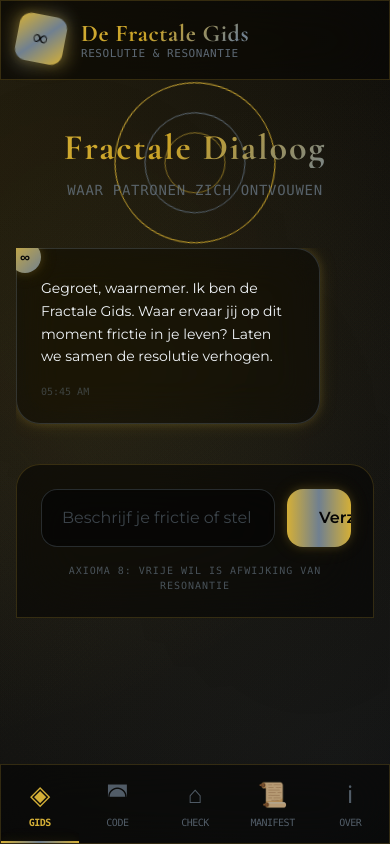
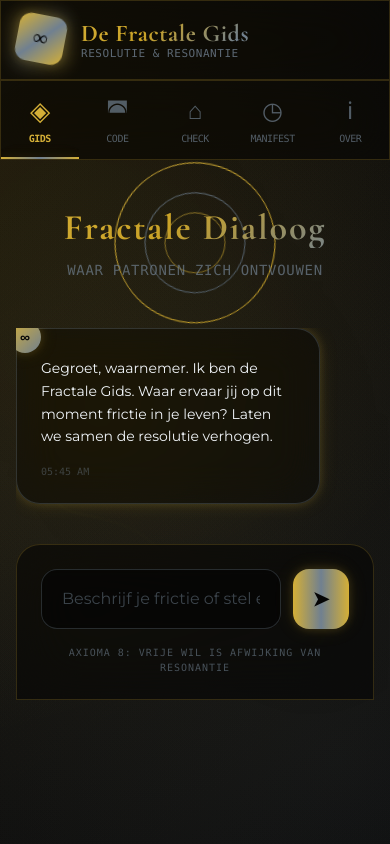
Before and after one commit to KoningWouter/fractalism_chatbot, a React (Vite) app: page / in a window 390 px wide. Built offline with nearby package versions, Linux system fonts and the light colour scheme.

Commit message:
Changed icons

```diff
--- a/App.tsx
+++ b/App.tsx
@@ -69,6 +69,17 @@ const App: React.FC = () => {
         </div>
       </header>
 
+      {/* Mobile Nav with Glassmorphism - Moved to top */}
+      <div className="md:hidden h-20 border-b border-[#D4AF37]/20 glass-strong shrink-0 z-30 relative">
+        <nav className="grid grid-cols-5 h-full">
+          <NavItem view={View.CHAT} label="Gids" icon="◈" />
+          <NavItem view={View.LIBRARY} label="Code" icon="◚" />
+          <NavItem view={View.RESONANCE_CHECK} label="Check" icon="⌂" />
+          <NavItem view={View.MANIFEST} label="Manifest" icon="◷" />
+          <NavItem view={View.ABOUT_CONTACT} label="Over" icon="ℹ" />
+        </nav>
+      </div>
+
       {/* Main Content Area */}
       <main className="flex-1 relative overflow-hidden flex flex-col z-10">
         {/* Views with smooth transitions */}
@@ -83,16 +94,6 @@ const App: React.FC = () => {
         </div>
       </main>
 
-      {/* Mobile Nav with Glassmorphism */}
-      <footer className="md:hidden h-20 border-t border-[#D4AF37]/20 glass-strong shrink-0 z-30 relative">
-        <nav className="grid grid-cols-5 h-full">
-          <NavItem view={View.CHAT} label="Gids" icon="◈" />
-          <NavItem view={View.LIBRARY} label="Code" icon="◚" />
-          <NavItem view={View.RESONANCE_CHECK} label="Check" icon="⌂" />
-          <NavItem view={View.MANIFEST} label="Manifest" icon="📜" />
-          <NavItem view={View.ABOUT_CONTACT} label="Over" icon="ℹ" />
-        </nav>
-      </footer>
     </div>
   );
 };
--- a/components/ChatInterface.tsx
+++ b/components/ChatInterface.tsx
@@ -328,9 +328,10 @@ const ChatInterface: React.FC = () => {
           <button
             onClick={handleSend}
             disabled={isLoading}
-            className="bg-gradient-to-r from-[#D4AF37] via-[#708090] to-[#D4AF37] hover:from-[#E5C158] hover:via-[#8FA0B0] hover:to-[#E5C158] text-[#050505] px-8 py-4 rounded-2xl transition-all font-semibold disabled:opacity-50 luxury-glow-sm fractal-button relative overflow-hidden"
+            className="bg-gradient-to-r from-[#D4AF37] via-[#708090] to-[#D4AF37] hover:from-[#E5C158] hover:via-[#8FA0B0] hover:to-[#E5C158] text-[#050505] px-4 md:px-8 py-4 rounded-2xl transition-all font-semibold disabled:opacity-50 luxury-glow-sm fractal-button relative overflow-hidden flex items-center justify-center min-w-[56px]"
+            title="Verzenden"
           >
-            <span className="relative z-10">Verzend</span>
+            <span className="relative z-10 text-xl md:text-2xl">➤</span>
           </button>
         </div>
         <p className="text-[10px] text-center text-[#708090]/60 mt-4 font-mono uppercase tracking-widest">
```
